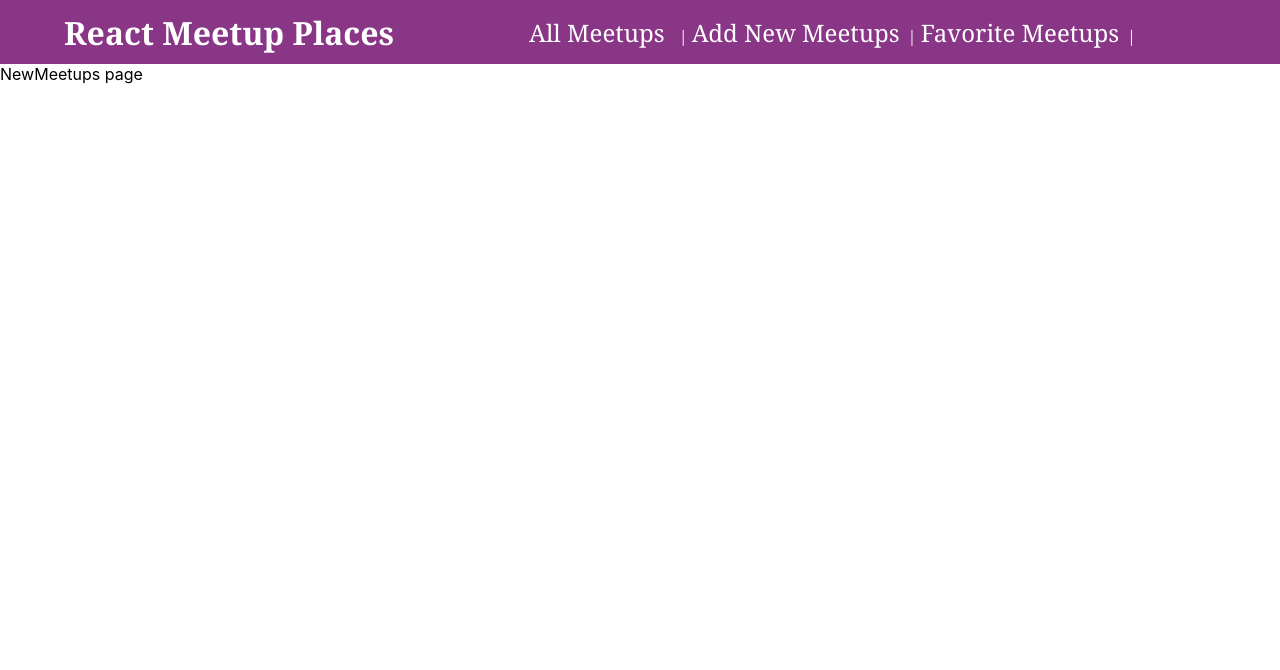
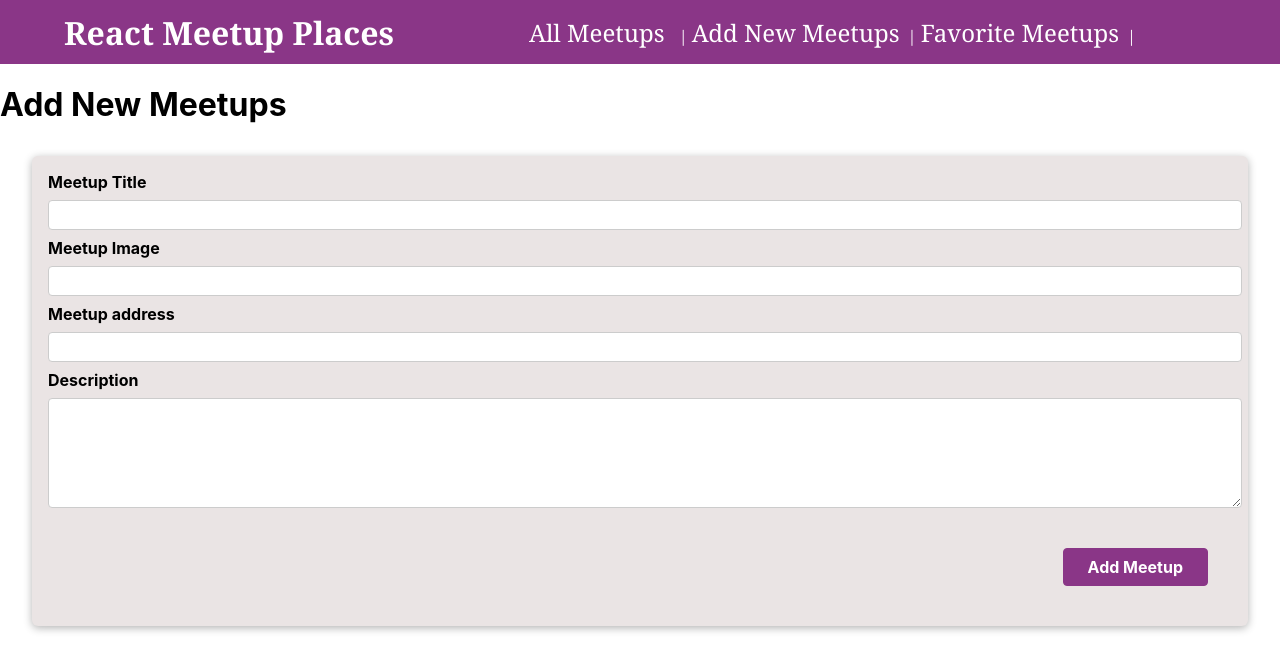
Before and after one commit to evertonporto/meet-up-place, a React (Create React App) app: page /New in a window 1280 px wide. Shown: the top 670 px of the page. Built offline with nearby package versions, Linux system fonts and the light colour scheme.

Commit message:
Forms added, sending/fetching information added

```diff
--- /dev/null
+++ b/src/components/meetups/NewMeetupForm.css
@@ -0,0 +1,44 @@
+.form{
+    padding: 1rem;
+}
+
+.control{
+    margin-bottom: 0.5rem;
+}
+
+.control label{
+    display: block;
+    font-weight: bold;
+    margin-bottom: 0.5rem;
+}
+
+.control input,
+.control textarea{
+    display:block;
+    font: inherit;
+    border-radius: 4px;
+    border: 1px solid #ccc;
+    padding: 0.25rem;
+    width: 100%;
+}
+
+.actions{
+    margin-top: 1rem;
+    text-align: right;
+}
+
+.actions button {
+    font: inherit;
+    cursor: pointer;
+    background-color: rgb(138, 54, 135);
+    color: white;
+    padding: 0.5rem 1.5rem;
+    border: 1px solid rgb(138, 54, 135);
+    border-radius: 4px;
+    font-weight: bold;
+}
+.actions button:hover,
+.actions button:active{
+    background-color: #a50e48;
+    boder-color: #a50e48;
+}
--- /dev/null
+++ b/src/components/meetups/NewMeetupForm.js
@@ -0,0 +1,52 @@
+import { useRef } from 'react'
+
+import Card from '../ui/Card'
+import classes from './NewMeetupForm.css'
+
+function NewMeetupForm(props) {
+    const titleInputRef = useRef();
+    const imageInputRef = useRef();
+    const adressInputRef = useRef();
+    const descriptionInputRef = useRef();
+
+    function submitHandler(event) {
+        event.preventDefault();
+        const enteredTitle = titleInputRef.current.value;
+        const enteredImage = imageInputRef.current.value;
+        const enteredDescription = descriptionInputRef.current.value;
+        const enteredAdress = adressInputRef.current.value;
+
+        const meetupData = {
+            title: enteredTitle,
+            image: enteredImage,
+            address: enteredAdress,
+            description: enteredDescription,
+        };
+        props.onAddMeetup(meetupData);
+    }
+    return (<Card>
+        <form className="form" onSubmit={submitHandler}>
+            <div className="control">
+                <label htmlFor="title">Meetup Title</label>
+                <input type="text" className="form-control" required id="title" ref={titleInputRef} />
+            </div> <div className="control">
+                <label htmlFor="image">Meetup Image</label>
+                <input type="url" className="form-control" required id="url" ref={imageInputRef} />
+            </div> <div className="control">
+                <label htmlFor="address">Meetup address</label>
+                <input type="text" className="form-control" required id="adress" ref={adressInputRef} />
+            </div>
+            <div className="control">
+                <label htmlFor="description">Description</label>
+                <textarea id="description" className="form-control" required rows='5' ref={descriptionInputRef}></textarea>
+            </div>
+            <div className="actions">
+                <button>Add Meetup</button>
+            </div>
+        </form>
+    </Card>
+    );
+
+}
+
+export default NewMeetupForm;
--- a/src/pages/AllMeetups.js
+++ b/src/pages/AllMeetups.js
@@ -1,34 +1,48 @@
 import MeetupList from "../components/meetups/MeetupList";
 import MeetupItem from "../components/meetups/MeetupItem";
 import classes from "../components/layout/MainNavigation.css";
+import { useState, useEffect } from 'react'
 
 
-const DUMMY_DATA = [
-    {
-        id: 'm1',
-        title: 'This is a first meetup',
-        image:
-            'https://upload.wikimedia.org/wikipedia/commons/thumb/d/d3/Stadtbild_M%C3%BCnchen.jpg/2560px-Stadtbild_M%C3%BCnchen.jpg',
-        address: 'Meetupstreet 5, 12345 Meetup City',
-        description:
-            'This is a first, amazing meetup which you definitely should not miss. It will be a lot of fun!',
-    },
-    {
-        id: 'm2',
-        title: 'This is a second meetup',
-        image:
-            'https://upload.wikimedia.org/wikipedia/commons/thumb/d/d3/Stadtbild_M%C3%BCnchen.jpg/2560px-Stadtbild_M%C3%BCnchen.jpg',
-        address: 'Meetupstreet 5, 12345 Meetup City',
-        description:
-            'This is a first, amazing meetup which you definitely should not miss. It will be a lot of fun!',
-    },
-];
+
+
 
 function AllMeetupsPage() {
+    const [isLoading, setIsLoading] = useState(true);
+    const [loadedMeetups, setLoadedMeetups] = useState([]);
+
+    useEffect(() => {
+        setIsLoading(true)
+        fetch('https://react-getting-started-8a69b-default-rtdb.firebaseio.com/meetups.json'
+        ).then(response => {
+            return response.json();
+        })
+            .then((data) => {
+                const meetups = [];
+                for (const key in data) {
+                    const meetup = {
+                        id: key,
+                        ...data[key]
+                    }
+                    meetups.push(meetup)
+                }
+
+                setIsLoading(false);
+                setLoadedMeetups(meetups);
+            });
+    }, [])
+
+
+    if (isLoading) {
+        return <section>
+            <p>Loading.....</p>
+        </section>
+    }
+
     return (
         <div>
             <h1 className="all-meetups"> All Meetups</h1>
-            <MeetupList meetups={DUMMY_DATA} />
+            <MeetupList meetups={loadedMeetups} />
         </div>
     )
 }
--- a/src/pages/NewMeetups.js
+++ b/src/pages/NewMeetups.js
@@ -1,7 +1,27 @@
+import { useNavigate } from 'react-router-dom'
+
+import NewMeetupForm from "../components/meetups/NewMeetupForm";
+
 function NewMeetups() {
+    const navigate = useNavigate();
+
+    function addMeetupHandler(meetupData) {
+        fetch(
+            'https://react-getting-started-8a69b-default-rtdb.firebaseio.com/meetups.json',
+            {
+                method: 'POST',
+                body: JSON.stringify(meetupData),
+                headers: { 'Content-Type': 'application/json' }
+            }
+        ).then(() => {
+            navigate('/')
+        });
+    }
+
     return (
         <div>
-            NewMeetups page
+            <h1>Add New Meetups</h1>
+            <NewMeetupForm onAddMeetup={addMeetupHandler} />
         </div>
     )
 }
```
